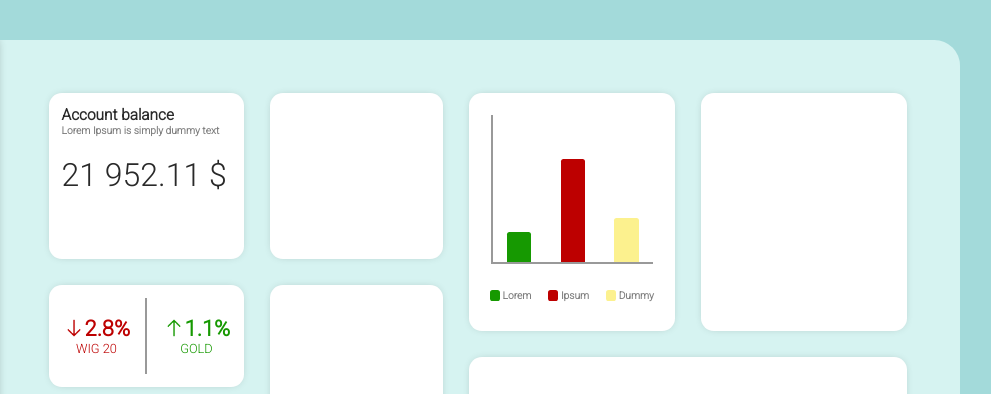
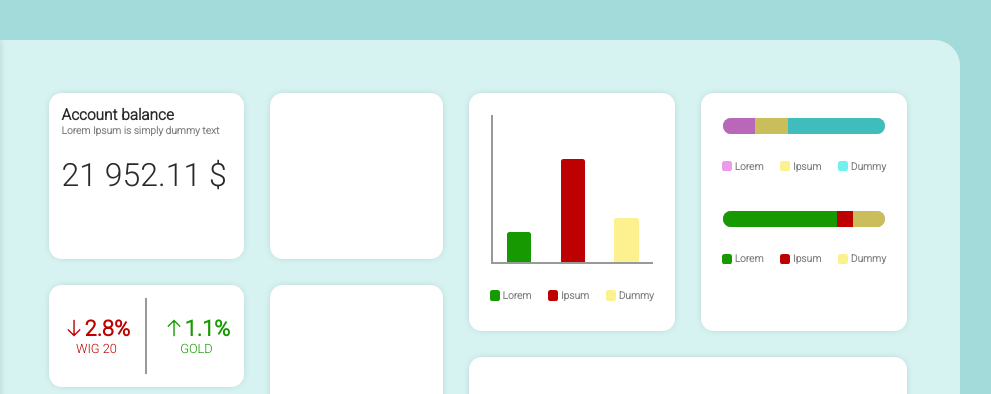
Before and after one commit to gulis-dev/html-css, a plain HTML site: page dashboard-project/index.html in a window 1280 px wide. Shown: the top 394 px of the page, 192-1183 px from the left. Drawn offline with Linux system fonts and the light colour scheme.

Commit message:
dashboard-project - add progress

```diff
--- a/dashboard-project/css/style.css
+++ b/dashboard-project/css/style.css
@@ -76,6 +76,7 @@ button {
     height: 3.7vw;
     border: none;
     background-color: var(--main);
+    cursor: pointer;
 
 }
 .avatar {
@@ -272,3 +273,30 @@ section {
     align-items: center;
     justify-content: space-around;
 }
+
+#progress1 {
+
+}
+.progress-bar {
+    display: flex;
+    background-color: grey;
+    height: 2vh;
+    width: 90%;
+    border-radius: 1vw;
+    margin-left: auto;
+    margin-right: auto;
+    margin-top: 1vw;
+}
+.progress-left {
+    height: 100%;
+    border-bottom-left-radius: 1vw;
+    border-top-left-radius: 1vw;
+}
+.progress-mid {
+    height: 100%;
+}
+.progress-right {
+    height: 100%;
+    border-bottom-right-radius: 1vw;
+    border-top-right-radius: 1vw;
+}
--- a/dashboard-project/index.html
+++ b/dashboard-project/index.html
@@ -84,7 +84,30 @@
                                 </section>
                             </div>
                             <div id="group2-1-2-1-2">
-                                <section style="height: 100%;"><div class="content"></div></section>
+                                <section style="height: 100%;">
+                                    <div class="content">
+                                        <div class="progress-bar">
+                                            <div class="progress-left" style="width: 20%; background-color: var(--purple);"></div>
+                                            <div class="progress-mid" style="width: 20%; background-color: var(--yellow);"></div>
+                                            <div class="progress-right" style="width: 60%; background-color: var(--blue);"></div>
+                                        </div>
+                                        <div class="chart-desc">
+                                            <span><div class="chart-desc-box" style="background-color: var(--purple);"></div><h3>Lorem</h3></span>
+                                            <span><div class="chart-desc-box" style="background-color: var(--yellow);"></div><h3>Ipsum</h3></span>
+                                            <span><div class="chart-desc-box" style="background-color: var(--blue);"></div><h3>Dummy</h3></span>
+                                        </div>
+                                        <div class="progress-bar">
+                                            <div class="progress-left" style="width: 70%; background-color: var(--up);"></div>
+                                            <div class="progress-mid" style="width: 10%; background-color: var(--down);"></div>
+                                            <div class="progress-right" style="width: 20%; background-color: var(--yellow);"></div>
+                                        </div>
+                                        <div class="chart-desc">
+                                            <span><div class="chart-desc-box" style="background-color: var(--up);"></div><h3>Lorem</h3></span>
+                                            <span><div class="chart-desc-box" style="background-color: var(--down);"></div><h3>Ipsum</h3></span>
+                                            <span><div class="chart-desc-box" style="background-color: var(--yellow);"></div><h3>Dummy</h3></span>
+                                        </div>
+                                    </div>
+                                </section>
                             </div>
                         </div>
                         <div id="group2-1-2-2">
@@ -93,7 +116,11 @@
                     </div>
                 </div>
                 <div id="group2-2">
-                    <section style="height: 100%;  width: 50%;"><div class="content"></div></section>
+                    <section style="height: 100%;  width: 50%;">
+                        <div class="content" id="progress1">
+
+                        </div>
+                    </section>
                     <section style="height: 100%;  width: 50%;"><div class="content"></div></section>
                 </div>
             </div>
```
